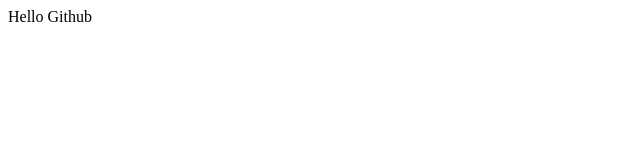
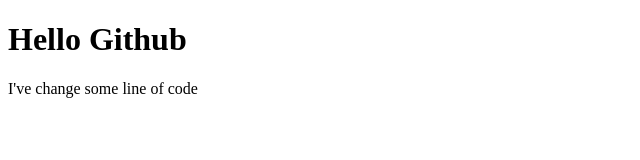
Before and after one commit to Genewa629010156/web056, a plain HTML site: page index.html in a window 1280 px wide. Shown: the whole page, without its empty margins (0-640 px from the left). Drawn offline with Linux system fonts and the light colour scheme.

Commit message:
เเก้ไขข้อความ index.html

```diff
--- a/index.html
+++ b/index.html
@@ -9,7 +9,8 @@
 </head>
 
 <body>
-  Hello Github
+  <h1>Hello Github</h1>
+  <p>I've change some line of code</p>
   <script src="script.js"></script>
 </body>
 
```
